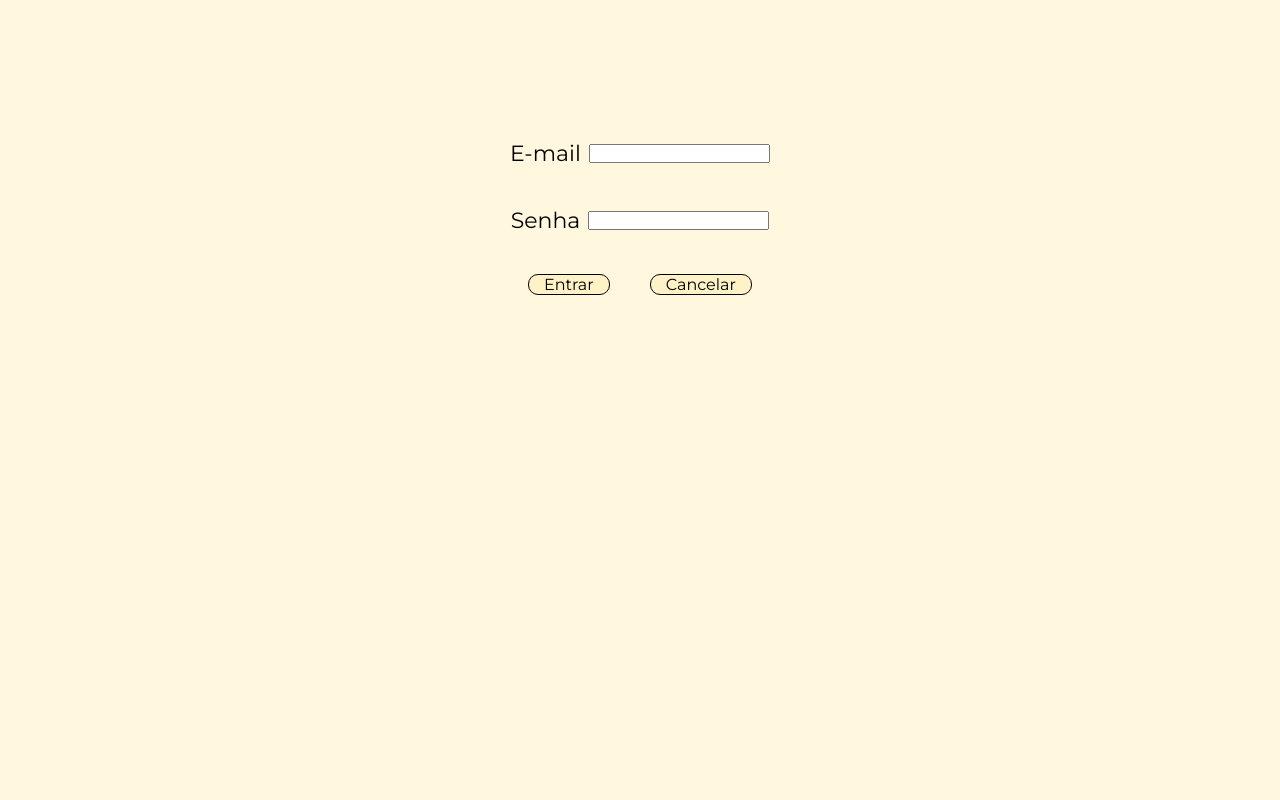
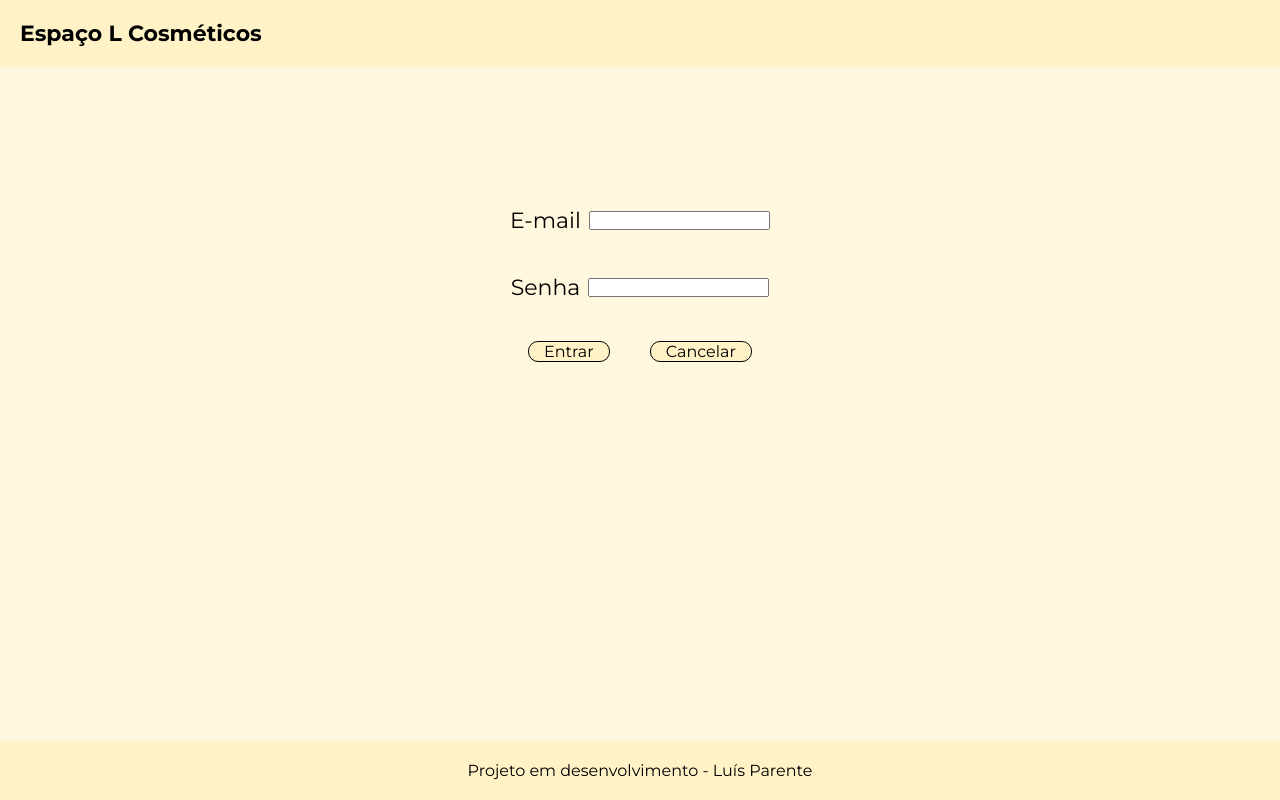
Before and after one commit to Luis-Parente/GestaoDeEstoque, an Angular app in the folder frontend-angular/: page / in a window 1280 px wide. Built offline with nearby package versions, Linux system fonts and the light colour scheme.

Commit message:
adicionado footer e cabeçalho padrão para todas as paginas

```diff
--- a/frontend-angular/src/app/app.css
+++ b/frontend-angular/src/app/app.css
@@ -0,0 +1,9 @@
+.pagina-container {
+  display: flex;
+  flex-direction: column;
+  min-height: 100vh;
+}
+
+.conteudo-principal {
+  flex: 1;
+}
--- a/frontend-angular/src/app/app.html
+++ b/frontend-angular/src/app/app.html
@@ -1 +1,7 @@
-<router-outlet></router-outlet>
+<div class="pagina-container">
+  <app-cabecalho-component></app-cabecalho-component>
+  <div class="conteudo-principal">
+    <router-outlet></router-outlet>
+  </div>
+  <app-rodape-component></app-rodape-component>
+</div>
--- a/frontend-angular/src/app/app.ts
+++ b/frontend-angular/src/app/app.ts
@@ -1,9 +1,11 @@
 import {Component, signal} from '@angular/core';
 import {RouterOutlet} from '@angular/router';
+import {RodapeComponent} from './componentes/rodape-component/rodape-component';
+import {CabecalhoComponent} from './componentes/cabecalho-component/cabecalho-component';
 
 @Component({
   selector: 'app-root',
-  imports: [RouterOutlet],
+  imports: [RouterOutlet, RodapeComponent, CabecalhoComponent],
   templateUrl: './app.html',
   styleUrl: './app.css'
 })
--- /dev/null
+++ b/frontend-angular/src/app/componentes/cabecalho-component/cabecalho-component.css
@@ -0,0 +1,7 @@
+header {
+  background: var(--background-secundario);
+  max-height: 100vh;
+  font-size: var(--tamanho-texto-principal);
+  font-weight: bold;
+  padding: 20px;
+}
--- /dev/null
+++ b/frontend-angular/src/app/componentes/cabecalho-component/cabecalho-component.html
@@ -0,0 +1,5 @@
+<header>
+  <p>
+    Espaço L Cosméticos
+  </p>
+</header>
--- /dev/null
+++ b/frontend-angular/src/app/componentes/rodape-component/rodape-component.css
@@ -0,0 +1,8 @@
+footer{
+  display: flex;
+  flex-direction: column;
+  text-align: center;
+  background: var(--background-secundario);
+  padding: 20px;
+  margin-top: auto;
+}
--- /dev/null
+++ b/frontend-angular/src/app/componentes/rodape-component/rodape-component.html
@@ -0,0 +1,5 @@
+<footer>
+  <p>
+    Projeto em desenvolvimento - Luís Parente
+  </p>
+</footer>
--- a/frontend-angular/src/styles.css
+++ b/frontend-angular/src/styles.css
@@ -4,6 +4,7 @@
   --fonte-principal: "Montserrat", sans-serif;
   --background-principal: #FFF8DE;
   --background-secundario: #FFF2C6;
+  --cor-detalhes: #AAC4F5;
   --tamanho-texto-principal: 22px;
   --tamanho-texto-secundario: 16px;
 }
```
Also changed, not shown: frontend-angular/src/app/componentes/cabecalho-component/cabecalho-component.ts (added, +11 -0 lines), frontend-angular/src/app/componentes/rodape-component/rodape-component.ts (added, +11 -0 lines).
